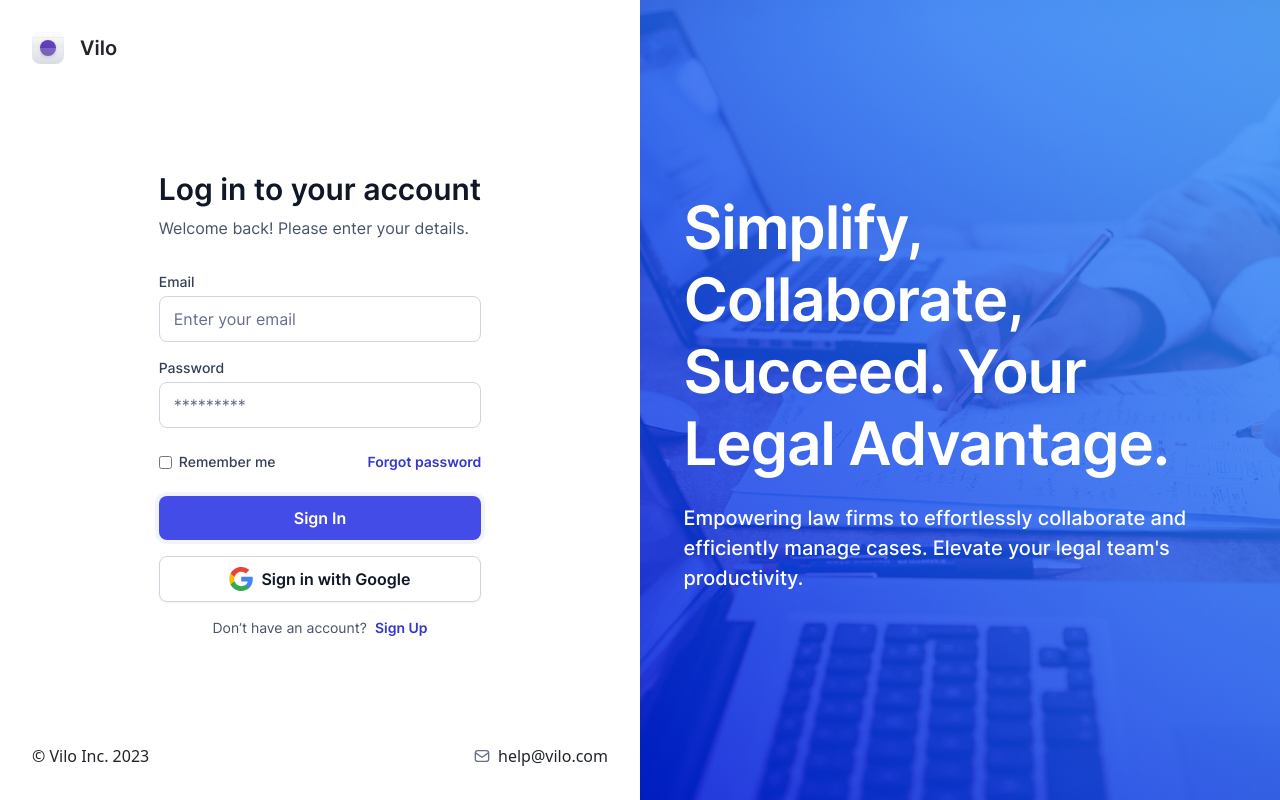
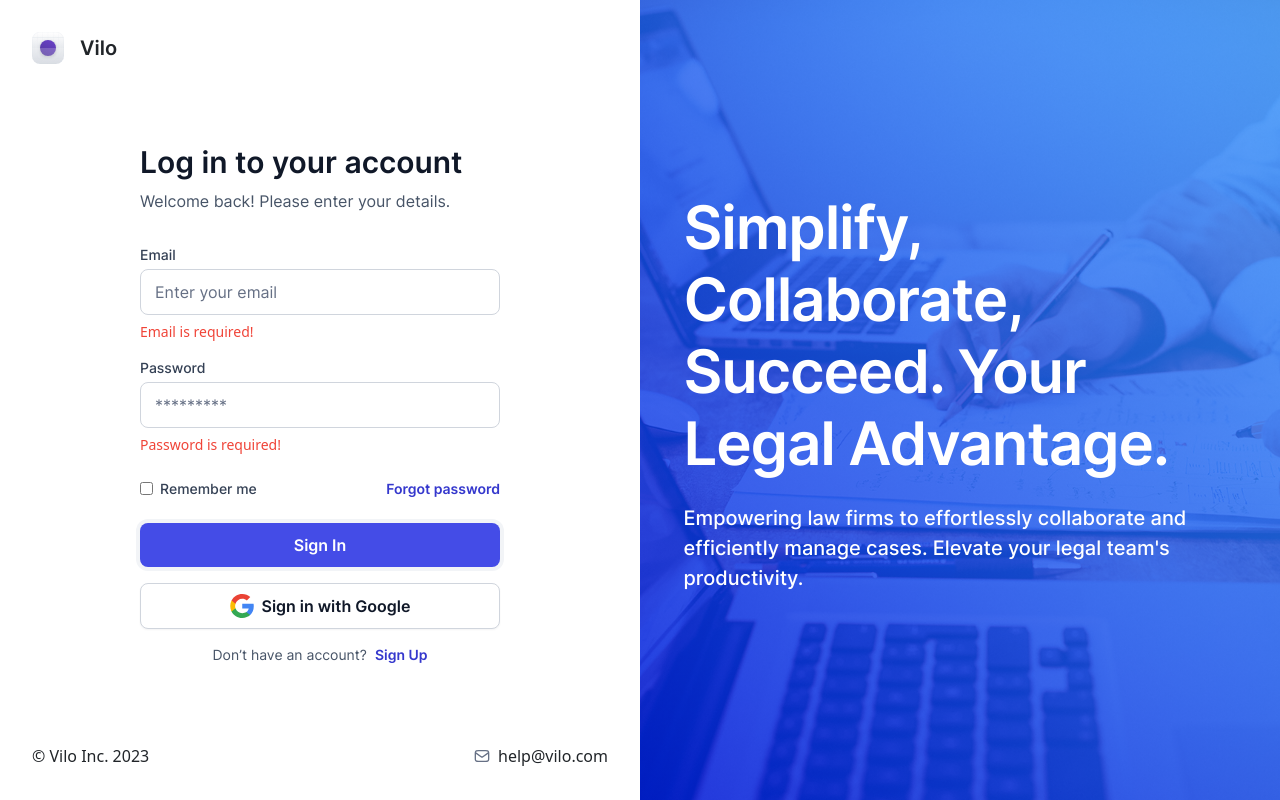
Before and after one commit to ixtrim/vilo-web-form, a Vue app: page / in a window 1280 px wide. Both pictures are taken after a click on the button "Sign In". Built offline with nearby package versions, Linux system fonts and the light colour scheme.

Commit message:
feat: Added validation to sing in page.

```diff
--- a/src/components/v-input/VInput.vue
+++ b/src/components/v-input/VInput.vue
@@ -4,11 +4,12 @@
     <input
       :id="inputId"
       :type="type"
-      :value="value"
+      :value="localValue"
       :placeholder="placeholder"
-      :disabled="disabled"
-      @input="$emit('input', $event.target.value)"
+      @input="updateValue"
+      @blur="$emit('blur')"
     />
+    <p class="error-message" v-if="errorMessage">{{ errorMessage }}</p>
   </div>
 </template>
 
@@ -38,17 +39,38 @@ export default {
     disabled: {
       type: Boolean,
       default: false
-    }
+    },
+    errorMessage: {
+      type: String,
+      default: ''
+    },
+  },
+  data() {
+    return {
+      localValue: this.modelValue,
+    };
+  },
+  watch: {
+    modelValue(newVal) {
+      this.localValue = newVal;
+    },
+    localValue(newVal) {
+      this.$emit('update:modelValue', newVal);
+    },
+  },
+  methods: {
+    updateValue(event) {
+      this.localValue = event.target.value;
+    },
   },
   computed: {
     inputId() {
-      // Generate a unique input ID based on a unique key (timestamp)
-      return `input-${Date.now()}`
+      return `input-${this.type}-${Date.now()}`
     }
   }
 }
 </script>
 
 <style>
-@import url(./VInput.scss);
+  @import url(./VInput.scss);
 </style>
--- a/src/views/SignIn.vue
+++ b/src/views/SignIn.vue
@@ -2,8 +2,23 @@
   <div class="sign-in-part">
     <h2>Log in to your account</h2>
     <h4>Welcome back! Please enter your details.</h4>
-    <v-input label="Email" placeholder="Enter your email" />
-    <v-input label="Password" placeholder="*********" type="password" />
+
+    <v-input
+      label="Email"
+      placeholder="Enter your email"
+      v-model="email"
+      @blur="validateEmail"
+      :errorMessage="emailValidationMessage"
+    />
+
+    <v-input
+      label="Password"
+      placeholder="*********"
+      type="password"
+      v-model="password"
+      @input="validatePassword"
+      :errorMessage="passwordValidationMessage"
+    />
 
     <div class="row v-input-group">
       <div class="col-lg-6">
@@ -17,26 +32,17 @@
       </div>
     </div>
 
-    <v-button
-      text="Sign In"
-      @click="handleButtonClick"
-      block=true
-    ></v-button>
-    <v-button
-      :block="true"
-      size="md"
-      icon="left"
-      icon-style="google"
-      styled="outlined"
-      @click="handleButtonClick"
-      text="Sign in with Google"
-    ></v-button>
+    <v-button text="Sign In" @click="handleSubmit" block=true></v-button>
+    <v-button :block="true" size="md" icon="left" icon-style="google" styled="outlined" @click="handleButtonClick" text="Sign in with Google"></v-button>
+
     <div class="signup-wrap text-center">
       <span>Don’t have an account?</span>
       <VLink to="/signup" isRouteLink>Sign Up</VLink>
     </div>
+
   </div>
 </template>
+
 <script>
   import VButton from '@/components/v-button/VButton.vue';
   import VInput from '@/components/v-input/VInput.vue';
@@ -48,9 +54,47 @@ export default {
       VInput,
       VLink
     },
+    data() {
+      return {
+        email: '',
+        emailValidationMessage: '',
+        password: '',
+        passwordValidationMessage: '',
+      };
+    },
     methods: {
-    handleButtonClick() {
-      // Handle button click here
+      validateEmail() {
+        const emailRegex = /^[^\s@]+@[^\s@]+\.[^\s@]+$/;
+        if (!emailRegex.test(this.email)) {
+          this.emailValidationMessage = 'Please enter a valid email address';
+        } else {
+          this.emailValidationMessage = '';
+        }
+      },
+      validatePassword() {
+        const passwordRegex = /^(?=.*[!@#$%^&*(),.?":{}|<>]).{8,}$/;
+        if (!passwordRegex.test(this.password)) {
+          this.passwordValidationMessage = 'Password must be at least 8 characters and contain one special character';
+        } else {
+          this.passwordValidationMessage = '';
+        }
+      },
+      handleSubmit() {
+        this.emailValidationMessage = '';
+        this.passwordValidationMessage = '';
+
+        if (!this.email) {
+          this.emailValidationMessage = 'Email is required!';
+        }
+        if (!this.password) {
+          this.passwordValidationMessage = 'Password is required!';
+        }
+
+        if (!this.emailValidationMessage && !this.passwordValidationMessage) {
+          this.$router.push('/dashboard');
+        } else {
+          console.log('Form is invalid, do not submit');
+        }
       },
     },
   };
--- a/src/views/styles/sign-in.scss
+++ b/src/views/styles/sign-in.scss
@@ -2,6 +2,7 @@
 @import '@/components/styles/variables/fonts.scss';
 
 .sign-in-part {
+  width: 100%;
   max-width: 360px;
   margin: 0 auto;
 
@@ -44,6 +45,12 @@
     margin-bottom: 24px;
   }
 
+  .error-message {
+    color: var(--v-red-500);
+    font-size: 0.875rem;
+    margin-top: 0.35rem;
+  }
+
   .signup-wrap {
     span {
       font-family: var(--v-font-inter-regular);
```
Also changed, not shown: src/App.vue (+17 -12 lines). Lines whose indentation alone changed are shown as unchanged.
